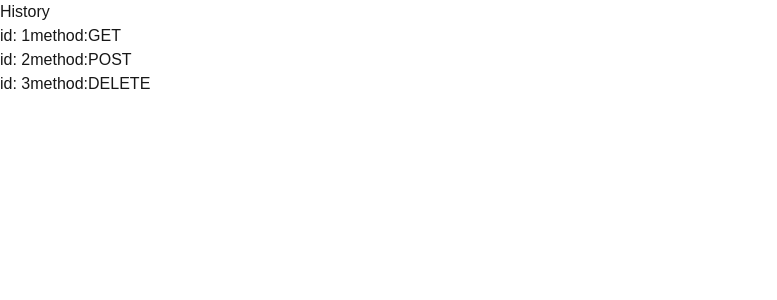
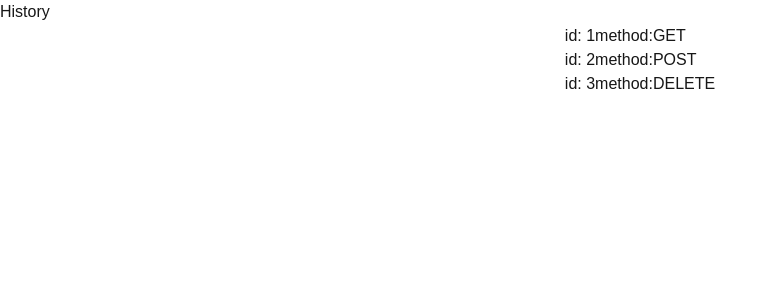
Before and after one commit to theFoxTale/swagger-editor-app, a Next.js app: page /history in a window 1280 px wide. Shown: the top 300 px of the page, without its empty margins (0-777 px from the left). Built offline with nearby package versions, Linux system fonts and the light colour scheme.

Commit message:
feat: add basic style for choosen

```diff
--- a/src/app/history/page.tsx
+++ b/src/app/history/page.tsx
@@ -1,3 +1,5 @@
+import { redirect } from 'next/navigation';
+
 import HistoryDetails from '@/components/HistoryDetails/HistoryDetails';
 import HistoryList from '@/components/HistoryList/HistoryList';
 import { db } from '@/lib/db';
@@ -7,6 +9,10 @@ interface Props {
 }
 
 export default async function HistoryPage({ searchParams }: Props) {
+  const isAuthenticated = true;
+  if (!isAuthenticated) {
+    redirect('/auth/sign-in');
+  }
   const { id } = await searchParams;
   const requests = await db.query.requests.findMany();
   const selected = requests.find((item) => item.id === Number(id)) || null;
@@ -15,8 +21,10 @@ export default async function HistoryPage({ searchParams }: Props) {
   return (
     <div>
       <h2>History</h2>
-      <HistoryList requests={requests} />
-      {selected && <HistoryDetails item={selected} />}
+      <div className="history-wrapper">
+        <HistoryList requests={requests} selectedId={selected?.id || null} />
+        {selected && <HistoryDetails item={selected} />}
+      </div>
     </div>
   );
 }
--- /dev/null
+++ b/src/components/HistoryDetails/CloseHistoryBtn.tsx
@@ -0,0 +1,8 @@
+'use client';
+
+import { useRouter } from 'next/navigation';
+
+export default function CloseHistoryBtn() {
+  const router = useRouter();
+  return <button onClick={() => router.push('/history')}>Close</button>;
+}
--- /dev/null
+++ b/src/components/HistoryDetails/HistoryDetails.css
@@ -0,0 +1,3 @@
+.history-details {
+  border: 1px solid black;
+}
--- a/src/components/HistoryDetails/HistoryDetails.tsx
+++ b/src/components/HistoryDetails/HistoryDetails.tsx
@@ -1,7 +1,17 @@
-export default function HistoryDetails({ item }) {
+import CloseHistoryBtn from './CloseHistoryBtn';
+
+import './HistoryDetails.css';
+import { RequestHistory } from '@/types/history';
+
+interface Props {
+  item: RequestHistory;
+}
+
+export default function HistoryDetails({ item }: Props) {
   return (
-    <div>
+    <div className="history-details">
       <h3>Details of item {item.id}</h3>
+      <CloseHistoryBtn />
     </div>
   );
 }
--- /dev/null
+++ b/src/components/HistoryItem/HistoryItem.css
@@ -0,0 +1,3 @@
+.history-item-selected {
+  border: 1px solid blue;
+}
--- a/src/components/HistoryItem/HistoryItem.tsx
+++ b/src/components/HistoryItem/HistoryItem.tsx
@@ -1,9 +1,17 @@
 import Link from 'next/link';
 
-export default function HistoryItem({ item }) {
+import { RequestHistory } from '@/types/history';
+import './HistoryItem.css';
+
+interface Props {
+  item: RequestHistory;
+  isSelected: boolean;
+}
+
+export default function HistoryItem({ item, isSelected }: Props) {
   return (
-    <li className="history-item">
-      <Link href={`/history?id=${item.id}`}>
+    <li className={`history-item ${isSelected ? 'history-item-selected' : ''}`}>
+      <Link href={isSelected ? '/history' : `/history?id=${item.id}`}>
         <span>id: {item.id}</span>
         <span>method:{item.method}</span>
       </Link>
--- /dev/null
+++ b/src/components/HistoryList/HistoryList.css
@@ -0,0 +1,4 @@
+.history-wrapper {
+  display: flex;
+  justify-content: center;
+}
--- a/src/components/HistoryList/HistoryList.tsx
+++ b/src/components/HistoryList/HistoryList.tsx
@@ -1,9 +1,17 @@
+import { RequestHistory } from '@/types/history';
+
 import HistoryItem from '../HistoryItem/HistoryItem';
-export default function HistoryList({ requests }) {
+import './HistoryList.css';
+
+interface Props {
+  requests: RequestHistory[];
+  selectedId: number | null;
+}
+export default function HistoryList({ requests, selectedId }: Props) {
   return (
     <ul>
       {requests.map((item) => (
-        <HistoryItem item={item} key={item.id} />
+        <HistoryItem item={item} key={item.id} isSelected={selectedId === item.id} />
       ))}
     </ul>
   );
--- /dev/null
+++ b/src/types/history.ts
@@ -0,0 +1,4 @@
+export interface RequestHistory {
+  id: number;
+  method: string;
+}
```
